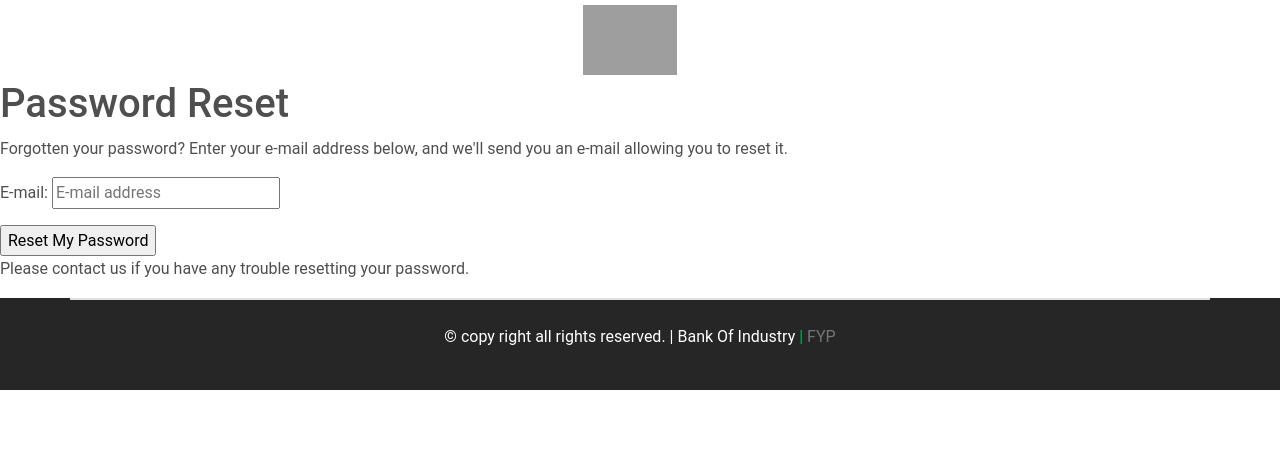
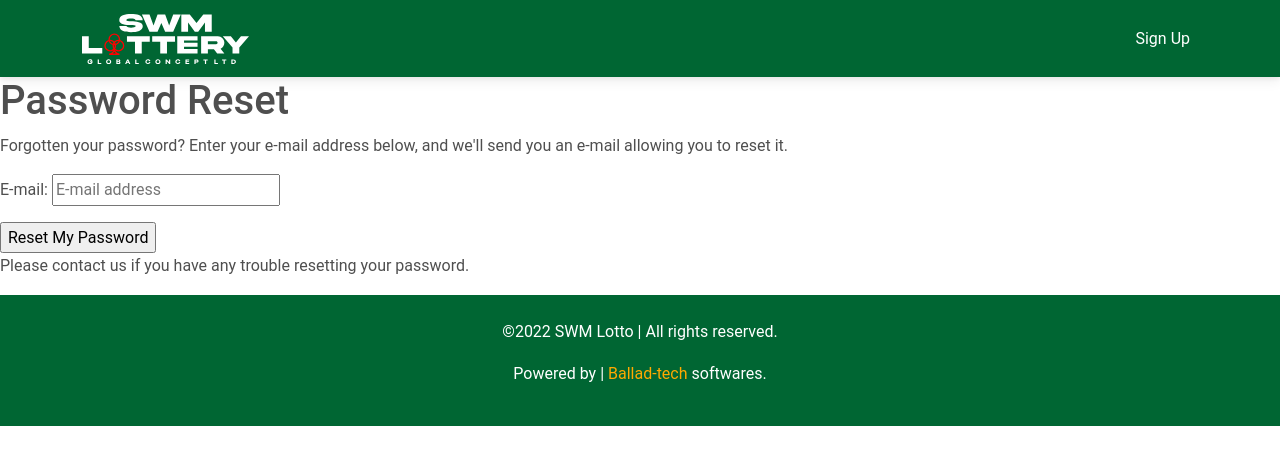
Before and after one commit to ndmichael/swm-lottery-app, a Django app: page /accounts/password/reset/ in a window 1280 px wide. Shown: the top 465 px of the page. Run offline with Django 4.2, Linux system fonts and the light colour scheme; some libraries are stand-ins or nearby versions; grey boxes are pictures that could not be loaded.

Commit message:
updated account base.html

```diff
--- a/clients/templates/account/base.html
+++ b/clients/templates/account/base.html
@@ -1,32 +1,34 @@
-<!DOCTYPE html> {% load static %}{% load google_translate %}
+<!DOCTYPE html> {% load static %}
 <html lang="en">
 
 <head>
     <meta charset="UTF-8">
     <meta http-equiv="X-UA-Compatible" content="IE=edge">
     <meta name="viewport" content="width=device-width, initial-scale=1.0">
-    <title>Document</title>
-    <link rel="stylesheet" type="text/css" href="{% static 'ibanking/css/b5css/bootstrap.min.css' %}" />
-    <link rel="stylesheet" type="text/css" href="{% static 'ibanking/css/mdb/mdb.min.css' %}" />
-    <link rel="stylesheet" type="text/css" href="{% static 'ibanking/css/banking.css' %}" />
-    <link rel="stylesheet" type="text/css" href="{% static 'clients/css/admin.css' %}" />
+    <title>
+        {% if title %} {{title}} {% else %} SWM LOTTERY {% endif %}
+    </title>
+    <link rel="stylesheet" type="text/css" href="{% static 'lottery/css/b5css/bootstrap.min.css' %}" />
+    <link rel="stylesheet" type="text/css" href="{% static 'lottery/css/mdb/mdb.min.css' %}" />
+    <link rel="stylesheet" type="text/css" href="{% static 'lottery/css/lottery.css' %}" />
     <link rel="stylesheet" href="https://cdn.jsdelivr.net/npm/bootstrap-icons@1.8.1/font/bootstrap-icons.css">
-    <link rel="stylesheet" href="https://cdnjs.cloudflare.com/ajax/libs/animate.css/4.1.1/animate.min.css" />
     <link rel="stylesheet" href="https://unpkg.com/aos@next/dist/aos.css" />
-    <link rel="icon" type="image/x-icon" href="{% static 'ibanking/images/apple-icon.png' %}">
 </head>
 
 <body>
-    <div class="container">
-        <div class="row">
-            <div class="col-12 col-md-6 mx-auto text-center">
-                <a class="navbar-brand d-block" href="/">
-                    <img src="{% static 'ibanking/images/logo11.png' %}" alt="" class="img-fluid" style="height:70px;">
-                </a>
-            </div>
+    <nav class="navbar navbar-expand-lg navbar-dark bg-success">
+        <div class="container">
+            <a class="navbar-brand" href="/">
+                <img src="{% static 'lottery/images/swmlogo.svg' %}" alt="" class="img-fluid" style="height:50px;">
+            </a>
+            <ul class="navbar-nav ms-auto">
+                <li class="nav-item border-right border-4">
+                    <a class="nav-link text-white" aria-current="page" href="{% url 'account_signup' %}">Sign Up</a>
+                </li>
+            </ul>
         </div>
+    </nav>
 
-    </div>
     <section class="container">
         <div class="row">
             <div class="offset-sm-3 col-sm-6">
@@ -40,20 +42,17 @@
     </section>
 
     {% block sidebar %} {% endblock sidebar %} {% block content %} {% endblock content %}
-
-    <footer class="bg-dark text-white">
-        <div class="container border-2 border-top">
+    <footer class="bg-success text-white">
+        <div class="container">
             <article class="row">
                 <div class="col-12 py-4 px-2 text-center">
                     <p class="p-0">
                         <span>
-                            &copy; copy right all rights reserved. | Bank Of
-                            Industry
+                            &copy;2022 SWM Lotto | All rights reserved.
                         </span>
-                        <span class=" text-success">|</span>
-                        <span class=" text-muted">
-                            FYP
-                        </span>
+                    </p>
+                    <p>
+                        Powered by | <span class=" text-warning">Ballad-tech</span> softwares.
                     </p>
                 </div>
             </article>
@@ -61,9 +60,15 @@
     </footer>
 
     <script src="https://ajax.googleapis.com/ajax/libs/jquery/2.2.4/jquery.min.js"></script>
-    <script src="{% static 'ibanking/js/b5js/bootstrap.min.js' %}"></script>
-    <script src="{% static 'ibanking/js/mdb/mdb.min.js' %}">
+    <script src="{% static 'lottery/js/b5js/bootstrap.min.js' %}"></script>
+    <script src="{% static 'lottery/js/mdb/mdb.min.js' %}">
     </script>
+
+    <!-- <script>
+        $('label').click(function(e) {
+            $(this).addClass('highlight').toggle("highlight", this.checked)
+        })
+    </script> -->
 
     <script src="https://unpkg.com/aos@next/dist/aos.js"></script>
     <script>
```
